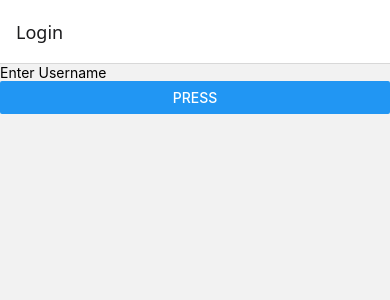
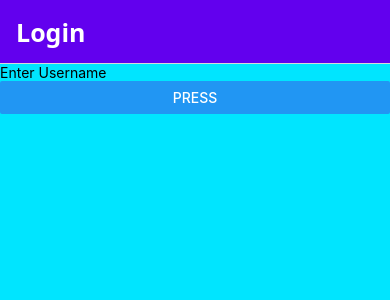
Before and after one commit to R-e-h-a-n-N-a-s-e-e-r/leaning-React-Native, a React Native app: screen / in a window 390 px wide. Shown: the top 300 px of the page. Built offline with nearby package versions, Linux system fonts and the light colour scheme.

Commit message:
Styling with Stack Navigation

```diff
--- a/App.tsx
+++ b/App.tsx
@@ -10,8 +10,31 @@ const App = () => {
   const Stack = createNativeStackNavigator();
   return (
     <NavigationContainer>
-      <Stack.Navigator>
-        <Stack.Screen name="Login" component={Login} />
+      <Stack.Navigator
+        screenOptions={{
+          // this styling will apply on all the screens
+          headerStyle: styles.Header,
+          headerTitleStyle: styles.HeaderTitle,
+          headerTintColor: 'white',
+          contentStyle: styles.Screens,
+        }}
+      >
+        <Stack.Screen
+          name="Login"
+          component={Login}
+          // options={{
+          //   title: 'Login Form',
+          //   headerTintColor: 'blue',
+          //   headerTitleStyle: {
+          //     fontSize: 25,
+          //     fontWeight: 'bold',
+          //     // color:'red'
+          //   },
+          //   headerStyle: {
+          //     backgroundColor: '#000000ff',
+          //   },
+          // }}
+        />
         <Stack.Screen
           name="Home"
           component={Home}
@@ -25,4 +48,16 @@ const App = () => {
 
 export default App;
 
-const styles = StyleSheet.create({});
+const styles = StyleSheet.create({
+  Header: {
+    backgroundColor: '#6200EE',
+  },
+  HeaderTitle: {
+    fontSize: 25,
+    fontWeight: 'bold',
+    // color: '#ffffff',
+  },
+  Screens: {
+    backgroundColor: '#00e5ffff',
+  },
+});
```
